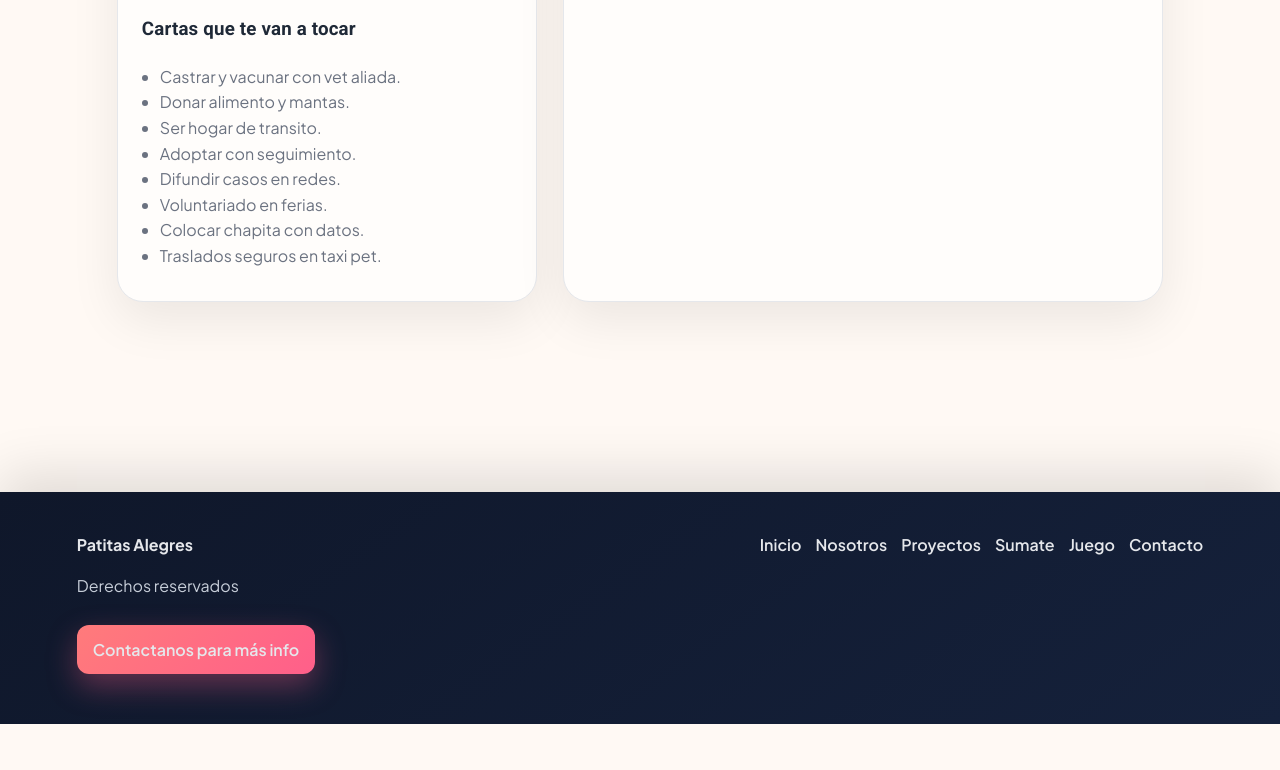
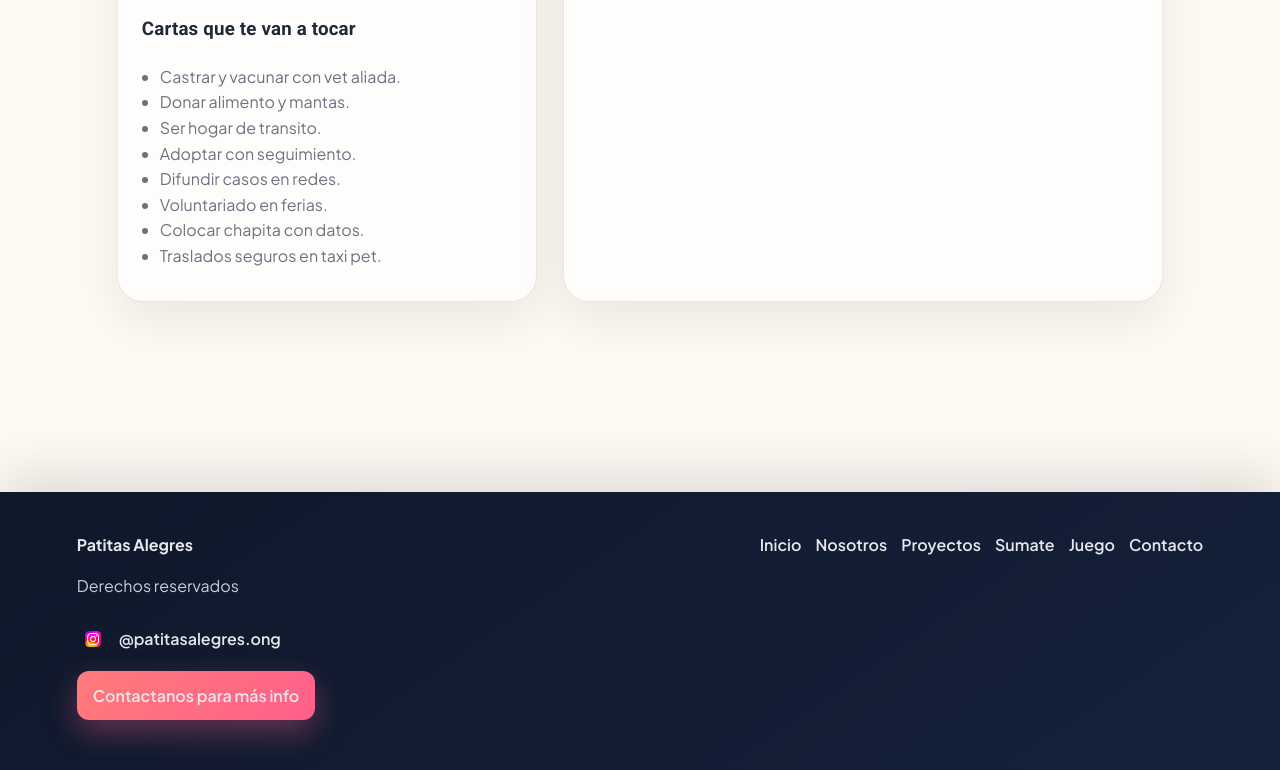
Before and after one commit to micanowak/tpfinal, a plain HTML site: page app.html in a window 1280 px wide. Shown: the part 1052-1822 px from the top of the page. Before the commit the page ends 1776 px from the top, so only its background shows below. Drawn offline with Linux system fonts and the light colour scheme.

Commit message:
iconos agregados

```diff
--- a/app.html
+++ b/app.html
@@ -5,6 +5,7 @@
   <meta charset="UTF-8">
   <meta name="viewport" content="width=device-width, initial-scale=1.0">
   <title>Aplicacion Javascript</title>
+  <link rel="icon" href="img/favicon.ico" type="image/x-icon">
   <link rel="preconnect" href="https://fonts.googleapis.com">
   <link rel="preconnect" href="https://fonts.gstatic.com" crossorigin>
   <link
@@ -97,6 +98,15 @@
     <div>
       <strong>Patitas Alegres</strong>
       <p>Derechos reservados</p>
+      <div class="pie-redes">
+        <a href="https://www.instagram.com/patitasalegres.ong" target="_blank" rel="noopener">
+          <picture>
+            <source srcset="img/ig.png" type="image/png">
+            <img src="img/ig.png" alt="Instagram Patitas Alegres" loading="lazy">
+          </picture>
+          <span>@patitasalegres.ong</span>
+        </a>
+      </div>
       <a class="boton-primario" href="contacto.html">Contactanos para más info</a>
     </div>
     <div class="pie-links">
--- a/styles.css
+++ b/styles.css
@@ -744,6 +744,25 @@ body.modo-oscuro .form-contacto textarea::placeholder {
   color: #c7ced9;
 }
 
+.pie-redes a {
+  display: inline-flex;
+  align-items: center;
+  gap: 10px;
+  margin: 8px 0 6px;
+}
+
+.pie-redes picture {
+  display: inline-flex;
+  align-items: center;
+  justify-content: center;
+}
+
+.pie-redes img {
+  width: 32px;
+  height: 32px;
+  object-fit: contain;
+}
+
 .pie .boton-primario {
   margin-top: 10px;
   display: inline-block;
@@ -902,4 +921,9 @@ body.modo-oscuro .modal-contenido {
   .foto-equipo {
     max-width: 240px;
   }
+
+  .pie-redes img {
+    width: 28px;
+    height: 28px;
+  }
 }
```
Also changed, not shown: contacto.html (+10 -0 lines), index.html (+10 -0 lines), involucrate.html (+10 -0 lines), nosotros.html (+10 -0 lines), proyectos.html (+10 -0 lines), img/favicon.ico (added), img/ig.png (added).
